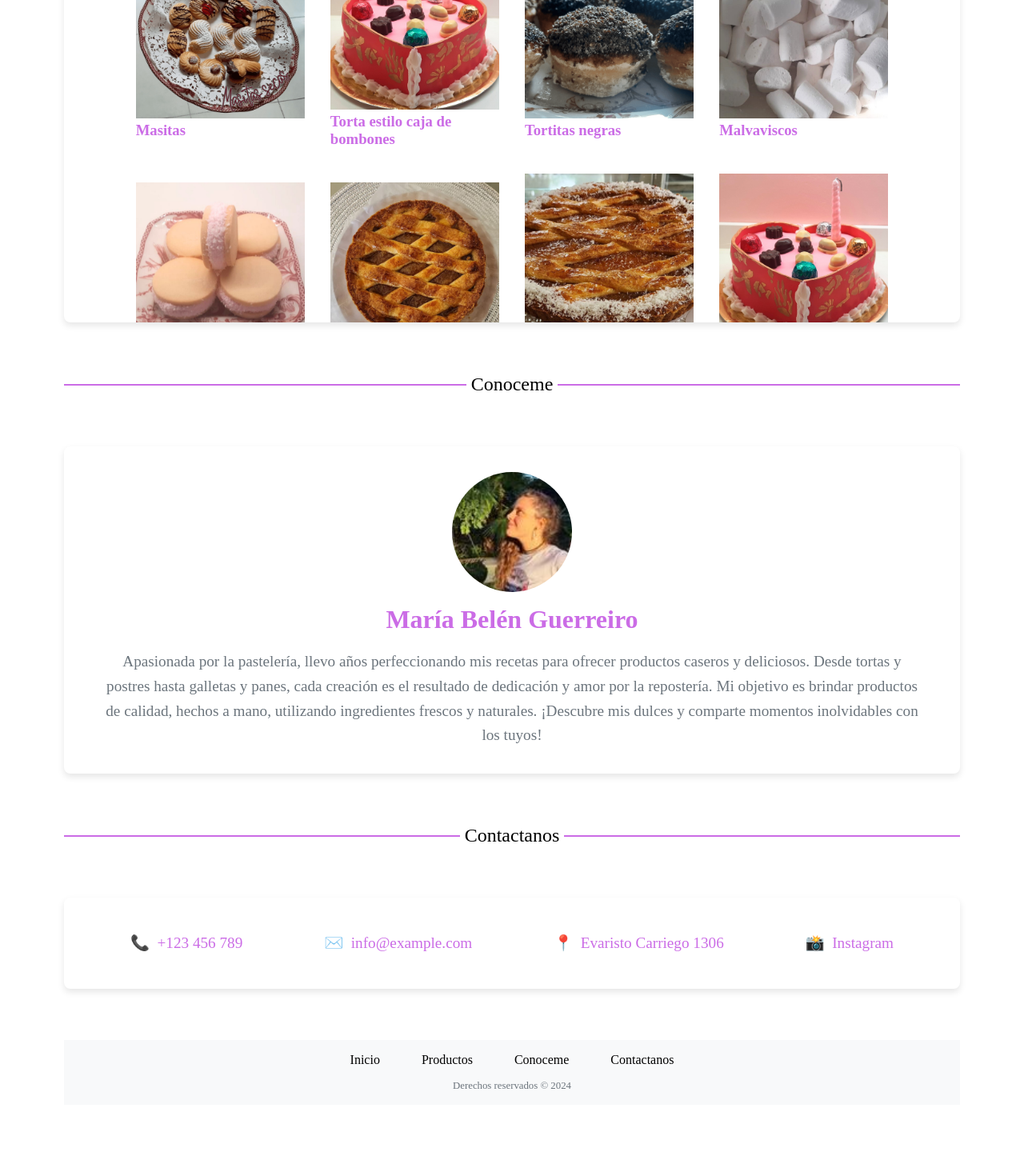
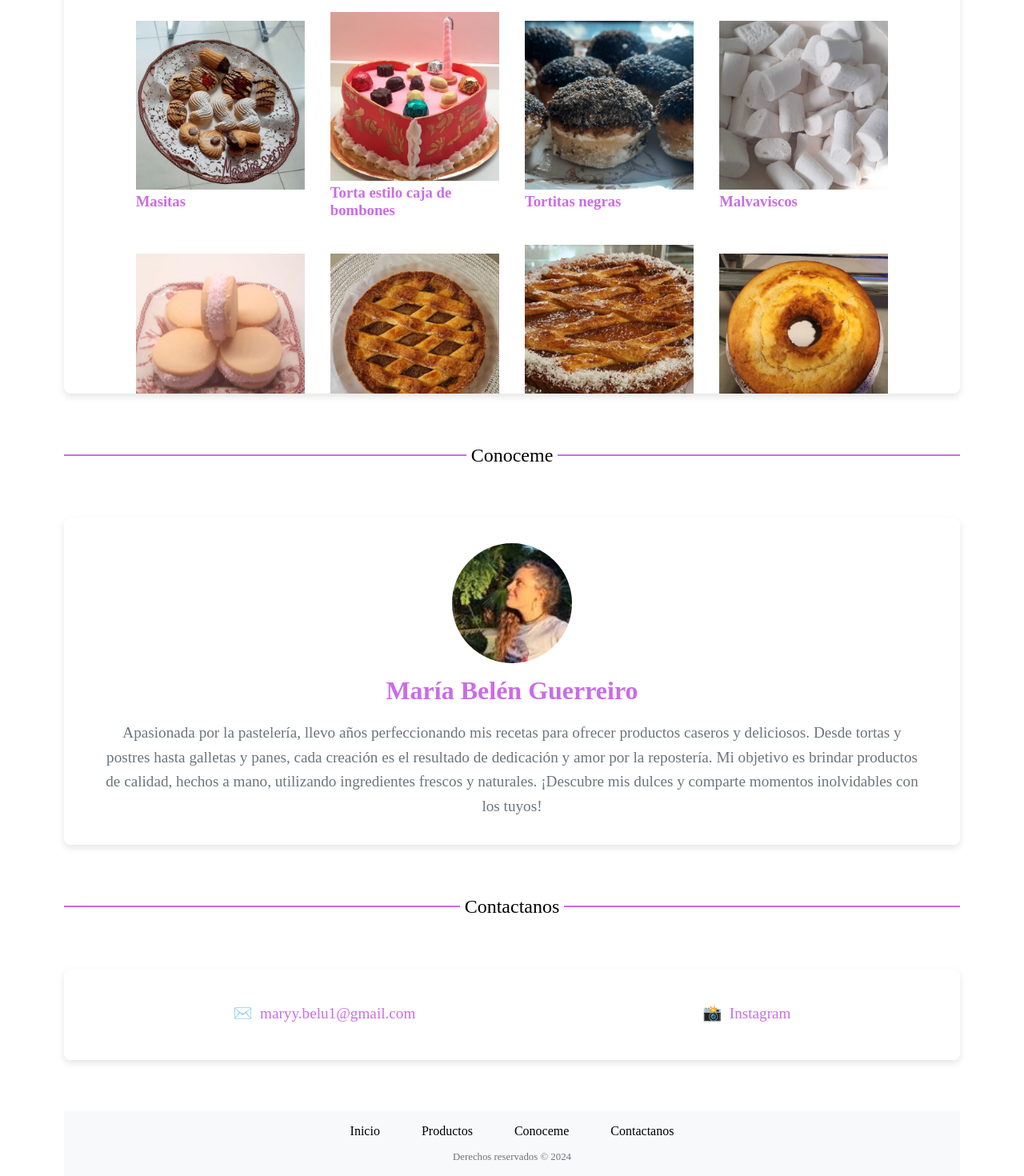
Before and after one commit to mag0/Belicias2.0, a React (Vite) app: page / in a window 1280 px wide. Shown: the part 1138-2608 px from the top of the page at 80% size. Before the commit the page ends 2519 px from the top, so only its background shows below. Built offline with nearby package versions, Linux system fonts and the light colour scheme.

Commit message:
correcciones

```diff
--- a/src/Productos.json
+++ b/src/Productos.json
@@ -77,15 +77,8 @@
     "categoria": "Galletas"
   },
   {
-    "id": 13,
-    "nombre": "Torta estilo caja de bombones",
-    "descripcion": "Descripción del Producto 13",
-    "imagen": "torta_estilo_caja_de_bombones.jpg",
-    "categoria": "Tortas"
-  },
-  {
     "id": 14,
-    "nombre": "Trota mamucha",
+    "nombre": "Torta mamucha",
     "descripcion": "Descripción del Producto 14",
     "imagen": "torta_mamucha.jpg",
     "categoria": "Cupcakes"
--- a/src/components/Main.jsx
+++ b/src/components/Main.jsx
@@ -20,7 +20,7 @@ const Section = () => {
             <main>
                 <div id='menu' className="linea-con-texto">Productos</div>
 
-                <div style={{display:"none"}} className="filter-container">
+                <div className="filter-container">
                     <label htmlFor="categoria">Filtrar por Categoría:</label>
                     <select id="categoria" value={categoria} onChange={handleCategoriaChange} className="categoria-select">
                         <option value="">Todas</option>
@@ -59,16 +59,8 @@ const Section = () => {
 
                 <section className="contactanos">
                     <p>
-                        <span className="icon">📞</span>
-                        <a href="tel:+123456789">+123 456 789</a>
-                    </p>
-                    <p>
                         <span className="icon">✉️</span>
-                        <a href="mailto:info@example.com">info@example.com</a>
-                    </p>
-                    <p>
-                        <span className="icon">📍</span>
-                        Evaristo Carriego 1306
+                        <a href="mailto:maryy.belu1@gmail.com">maryy.belu1@gmail.com</a>
                     </p>
                     <p>
                         <span className="icon">📸</span>
```
